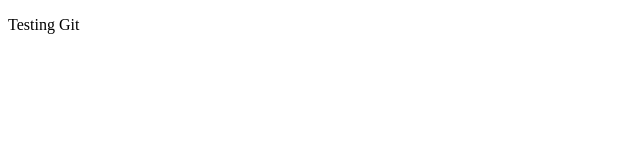
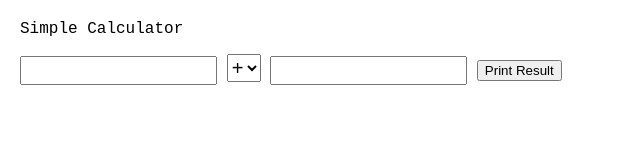
Before and after one commit to twinz01/test-git-squash, a plain HTML site: page index.html in a window 1280 px wide. Shown: the whole page, without its empty margins (0-640 px from the left). Drawn offline with Linux system fonts and the light colour scheme.

Commit message:
Merging Branch New Features

```diff
--- a/index.html
+++ b/index.html
@@ -5,8 +5,27 @@
     <meta http-equiv="X-UA-Compatible" content="IE=edge" />
     <meta name="viewport" content="width=device-width, initial-scale=1.0" />
     <title>Test</title>
+    <link rel="stylesheet" href="style.css" />
   </head>
   <body>
-    <p>Testing Git</p>
+    <p>Simple Calculator</p>
+
+    <input type="number" id="input1" />
+    <select name="" id="operator">
+      <option value="+">+</option>
+      <option value="-">−</option>
+      <option value="*">×</option>
+      <option value="/">÷</option>
+    </select>
+    <input type="number" id="input2" />
+
+    <button
+      type="button"
+      onclick="calculate(Number(document.getElementById('input1').value), document.getElementById('operator').value, Number(document.getElementById('input2').value))"
+    >
+      Print Result
+    </button>
+
+    <script src="script.js"></script>
   </body>
 </html>
--- a/script.js
+++ b/script.js
@@ -1 +1,19 @@
 console.log("Test");
+
+function calculate(i, operator, j) {
+  let k;
+  switch (operator) {
+    case "+":
+      k = i + j;
+      break;
+    case "-":
+      k = i - j;
+      break;
+    case "*":
+      k = i * j;
+      break;
+    case "/":
+      k = i / j;
+  }
+  alert("The result is " + k);
+}
--- a/style.css
+++ b/style.css
@@ -1,4 +1,14 @@
 body {
-  margin: 0;
+  margin: 20px;
   font-family: "Courier New", Courier, monospace;
 }
+
+input[type="number"] {
+  padding: 5px 8px;
+}
+
+select {
+  font-size: 20px;
+  padding: 1px 0;
+  text-align: center;
+}
```
